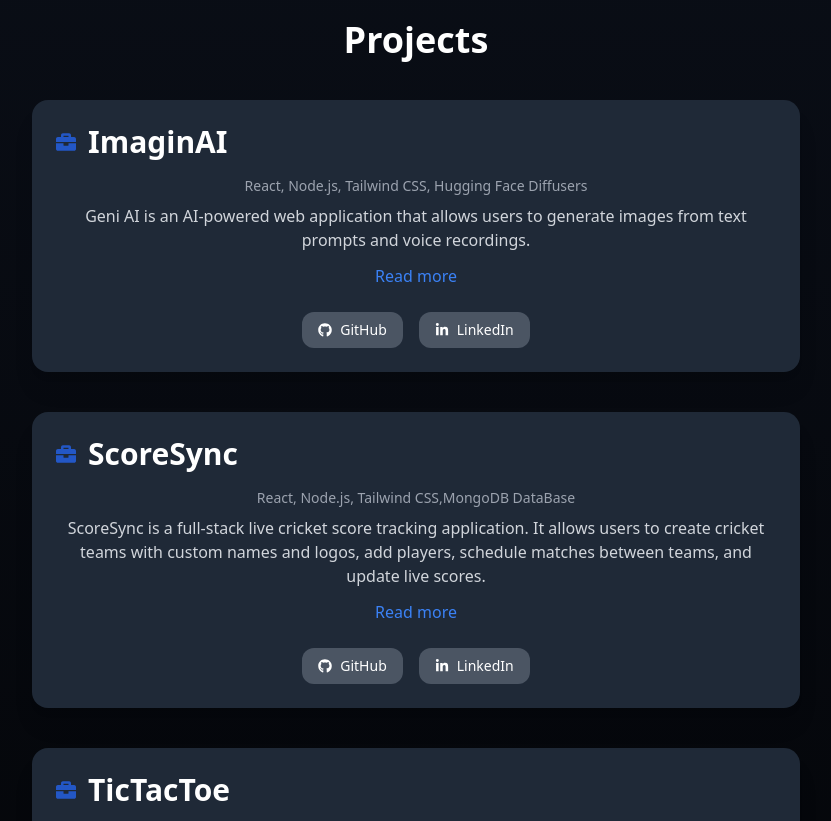
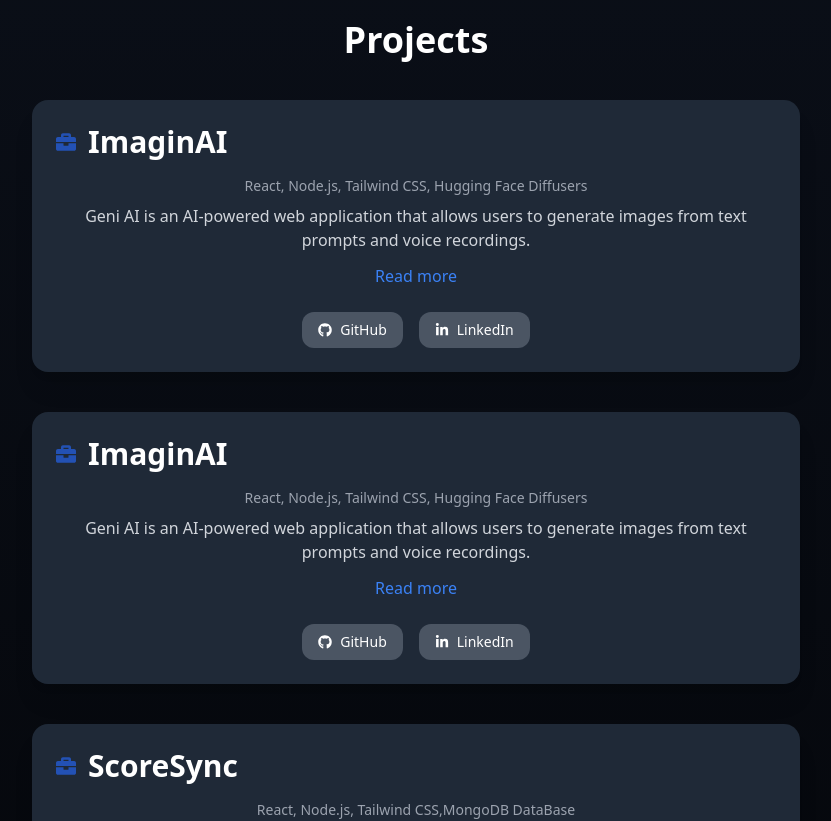
Before and after one commit to rahuldev9/Portfolio, a React (Create React App) app in the folder Portfolio/: page / in a window 1280 px wide. Shown: the part 2460-3281 px from the top of the page, without its empty margins (224-1055 px from the left). Built offline with nearby package versions, Linux system fonts and the light colour scheme.

Commit message:
Update ProjectDetails.js

```diff
--- a/Portfolio/src/Components/ProjectDetails.js
+++ b/Portfolio/src/Components/ProjectDetails.js
@@ -3,6 +3,16 @@ import { motion } from "framer-motion";
 import { FaGithub, FaBriefcase,FaLinkedinIn} from "react-icons/fa";
 
 const projects = [
+  {
+    title: "ImaginAI",
+    description:
+      "Geni AI is an AI-powered web application that allows users to generate images from text prompts and voice recordings.",
+    moreInfo:
+      "Built using React for the frontend and Node.js for the backend, the app integrates Hugging Face models to bring natural language understanding and image generation capabilities to life.",
+    techStack: "React, Node.js, Tailwind CSS, Hugging Face Diffusers",
+    github: "https://github.com/rahuldev9/ImaginAI",
+    linkedin:"https://www.linkedin.com/posts/rahul-mudavath-848978301_engineeringinnovation-surveillancerobot-aichatbot-activity-7346904333327773697-H75l?utm_source=share&utm_medium=member_android&rcm=ACoAAE01LbgBD59i-E1DDhOdAWTa29R7QKhBu8E"
+  },
   {
     title: "ImaginAI",
     description:
```
